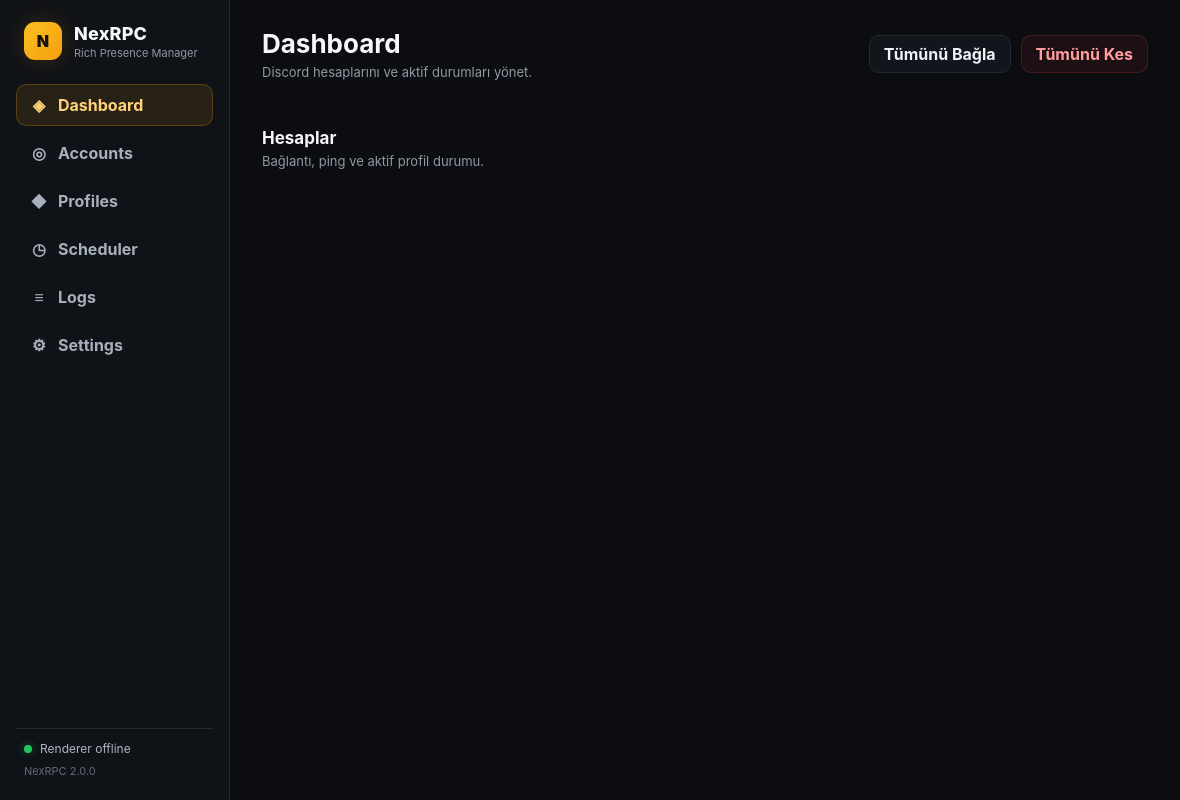
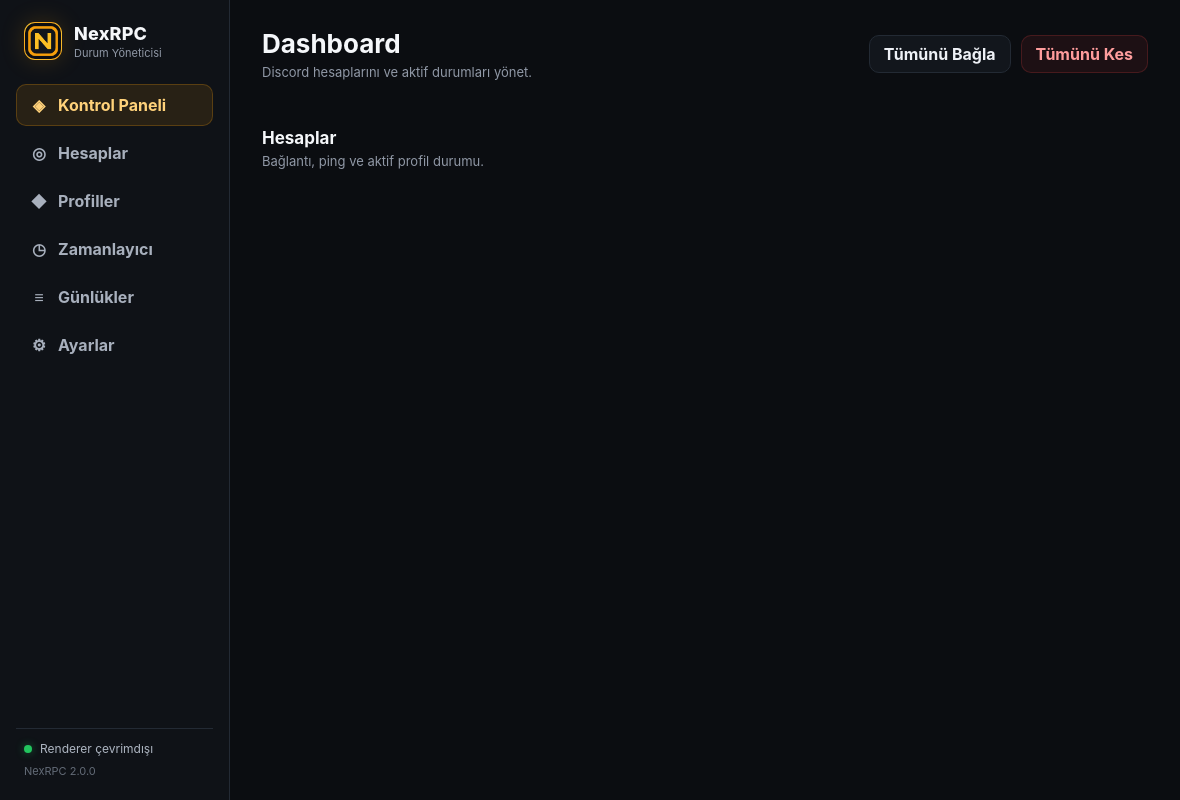
Before and after one commit to Rynix01/nexrpc-discord-game-status, an Electron app: page src/renderer/index.html in a window 1180 px wide. Drawn offline with Linux system fonts and the light colour scheme; no server answers.

Commit message:
Update NexRPC sidebar and README

```diff
--- a/src/renderer/index.html
+++ b/src/renderer/index.html
@@ -11,24 +11,24 @@
   <div class="app-shell">
     <aside class="sidebar">
       <div class="brand">
-        <div class="brand-mark">N</div>
+        <img class="brand-mark" src="../../assets/icon.png" alt="NexRPC logo" />
         <div>
           <div class="brand-title">NexRPC</div>
-          <div class="brand-sub">Rich Presence Manager</div>
+          <div class="brand-sub">Durum Yöneticisi</div>
         </div>
       </div>
 
       <nav class="nav" id="nav">
-        <button class="nav-item active" data-page="dashboard"><span>◈</span> Dashboard</button>
-        <button class="nav-item" data-page="accounts"><span>◎</span> Accounts</button>
-        <button class="nav-item" data-page="profiles"><span>◆</span> Profiles</button>
-        <button class="nav-item" data-page="scheduler"><span>◷</span> Scheduler</button>
-        <button class="nav-item" data-page="logs"><span>≡</span> Logs</button>
-        <button class="nav-item" data-page="settings"><span>⚙</span> Settings</button>
+        <button class="nav-item active" data-page="dashboard"><span>◈</span> Kontrol Paneli</button>
+        <button class="nav-item" data-page="accounts"><span>◎</span> Hesaplar</button>
+        <button class="nav-item" data-page="profiles"><span>◆</span> Profiller</button>
+        <button class="nav-item" data-page="scheduler"><span>◷</span> Zamanlayıcı</button>
+        <button class="nav-item" data-page="logs"><span>≡</span> Günlükler</button>
+        <button class="nav-item" data-page="settings"><span>⚙</span> Ayarlar</button>
       </nav>
 
       <div class="sidebar-bottom">
-        <div class="security-pill"><span class="dot good"></span> Renderer offline</div>
+        <div class="security-pill"><span class="dot good"></span> Renderer çevrimdışı</div>
         <div class="version">NexRPC 2.0.0</div>
       </div>
     </aside>
--- a/src/renderer/styles.css
+++ b/src/renderer/styles.css
@@ -36,9 +36,10 @@ button { cursor: pointer; }
 .brand { display: flex; gap: 12px; align-items: center; padding: 0 8px 24px; }
 .brand-mark {
   width: 38px; height: 38px; border-radius: 11px;
-  display: grid; place-items: center; font-weight: 900; color: #15100a;
+  display: block; object-fit: cover;
   background: linear-gradient(135deg, var(--accent-2), var(--accent));
   box-shadow: 0 0 24px rgba(245,158,11,.18);
+  border: 1px solid rgba(255,255,255,.06);
 }
 .brand-title { font-weight: 800; font-size: 18px; letter-spacing: .2px; }
 .brand-sub { font-size: 11px; color: var(--muted); margin-top: 2px; }
```
Also changed, not shown: README.md, 1 other file.
